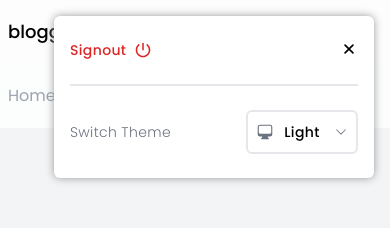
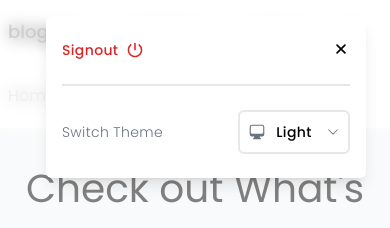
Before and after one commit to pandacover/bloggg, a Next.js app: page /posts in a window 390 px wide. Both pictures are taken after a click on the button 351 px from the left and 32 px from the top of the page. Shown: the top 228 px of the page. Built offline with nearby package versions, Linux system fonts and the light colour scheme; no server answers; the database is empty.

Commit message:
[updated] mobile menu blurs bakcground and stops scrolls when open

```diff
--- a/components/UI/navbar/index.tsx
+++ b/components/UI/navbar/index.tsx
@@ -1,11 +1,12 @@
 import Link from "next/link";
+import { useState } from "react";
+import BreadCrums from "./bread-crums";
 import { MenuDesktop, MenuMobile } from "./utility-menu";
-import BreadCrums from "./bread-crums";
 
 const Navbar = () => {
 	return (
 		<>
-			<header className='w-full h-16 px-2 md:px-4 fixed top-0 left-0 bg-white bg-opacity-80 backdrop-blur'>
+			<header className='w-full h-32 flex flex-col px-2 md:px-4 fixed top-0 left-0 bg-white bg-opacity-80 backdrop-blur'>
 				<nav className='flex-1 h-full flex items-center'>
 					<div className='text-lg font-medium flex-1 h-full flex items-center'>
 						bloggg
@@ -21,10 +22,10 @@ const Navbar = () => {
 						<MenuMobile />
 					</div>
 				</nav>
+				<div className='w-full flex-1 flex items-center capitalize text-gray-400'>
+					<BreadCrums />
+				</div>
 			</header>
-			<div className='w-full h-16 px-2 md:px-4 mt-16 flex items-center capitalize text-gray-400 bg-opacity-80 bg-white'>
-				<BreadCrums />
-			</div>
 		</>
 	);
 };
--- a/components/UI/navbar/utility-menu/mobile.tsx
+++ b/components/UI/navbar/utility-menu/mobile.tsx
@@ -1,21 +1,20 @@
+import ThemeIcon from "./theme-icon";
 import { useEffect, useState } from "react";
-import ThemeIcon from "./theme-icon";
 import { IoPower, IoClose } from "react-icons/io5";
-import {
-	HiMoon,
-	HiOutlineSun as HiSun,
-	HiComputerDesktop as HiDesktop,
-	HiChevronDown as HiDown,
-} from "react-icons/hi2";
-
+import { HiChevronDown as HiDown } from "react-icons/hi2";
+import useDeviceType from "../../../../lib/useDeviceType.hooks";
 import { HiOutlineDotsVertical as HiDots } from "react-icons/hi";
 
 const MenuMobile = () => {
+	const isDesktop = useDeviceType();
+
 	const [[light, dark, system], setThemeIndex] = useState([
 		false,
 		false,
 		false,
 	]);
+
+	const [isMobileMenuOpen, setIsMobileMenuOpen] = useState(false);
 
 	const [toggleMenu, setToggleMenu] = useState(false);
 
@@ -37,6 +36,14 @@ const MenuMobile = () => {
 		localStorage.theme = selected;
 	};
 
+	const onMenuToggle = (isOpen?: boolean) => {
+		setIsMobileMenuOpen(isOpen !== undefined ? isOpen : !isMobileMenuOpen);
+		setToggleMenu(isOpen !== undefined ? isOpen : !toggleMenu);
+		isOpen !== undefined
+			? document.body.classList.remove("no-scroll")
+			: document.body.classList.toggle("no-scroll");
+	};
+
 	useEffect(() => {
 		if (!localStorage.theme || light || dark || system) return;
 		const selected = localStorage.theme;
@@ -45,13 +52,19 @@ const MenuMobile = () => {
 		);
 	}, [light, dark, system]);
 
+	useEffect(() => {
+		if (isDesktop) {
+			onMenuToggle(false);
+		}
+	}, [isDesktop]);
+
 	return (
 		<div className='h-full md:hidden flex items-center'>
-			<button onClick={() => setToggleMenu(!toggleMenu)}>
+			<button onClick={() => onMenuToggle()}>
 				<HiDots />
 			</button>
 			<div
-				className='fixed hidden data-[open-state="true"]:block w-80 right-4 top-4 rounded-md bg-white py-6 px-4 shadow-[0_0_8px_0px_#999]'
+				className='absolute z-20 hidden data-[open-state="true"]:block w-80 right-4 top-4 rounded-md bg-white shadow-lg py-6 px-4'
 				data-open-state={toggleMenu}
 			>
 				<div className='relative w-full flex flex-col gap-6 divide-y-2 tracking-wide'>
@@ -82,12 +95,17 @@ const MenuMobile = () => {
 					</div>
 					<button
 						className='absolute right-0 border-none text-lg'
-						onClick={() => setToggleMenu(!toggleMenu)}
+						onClick={() => onMenuToggle()}
 					>
 						<IoClose />
 					</button>
 				</div>
 			</div>
+			<div
+				id='blurred-menu'
+				className='absolute -right-2 top-0 w-screen h-screen z-10 bg-white/50 backdrop-blur hidden data-[toggle-blurred="true"]:block'
+				data-toggle-blurred={isMobileMenuOpen}
+			/>
 		</div>
 	);
 };
--- /dev/null
+++ b/lib/useDeviceType.hooks.ts
@@ -0,0 +1,16 @@
+import { useEffect, useState } from "react";
+
+const useDeviceType = () => {
+	const [isDesktop, setIsDesktop] = useState(false);
+	useEffect(() => {
+		const media = window.matchMedia("(min-width: 960px)");
+		const listener = () => setIsDesktop(media.matches);
+		listener();
+		window.addEventListener("resize", listener);
+
+		return () => window.removeEventListener("resize", listener);
+	}, [isDesktop]);
+	return isDesktop;
+};
+
+export default useDeviceType;
--- a/styles/globals.css
+++ b/styles/globals.css
@@ -18,4 +18,8 @@
 			transparent 100%
 		);
 	}
+
+	.no-scroll {
+		@apply overflow-hidden;
+	}
 }
```
